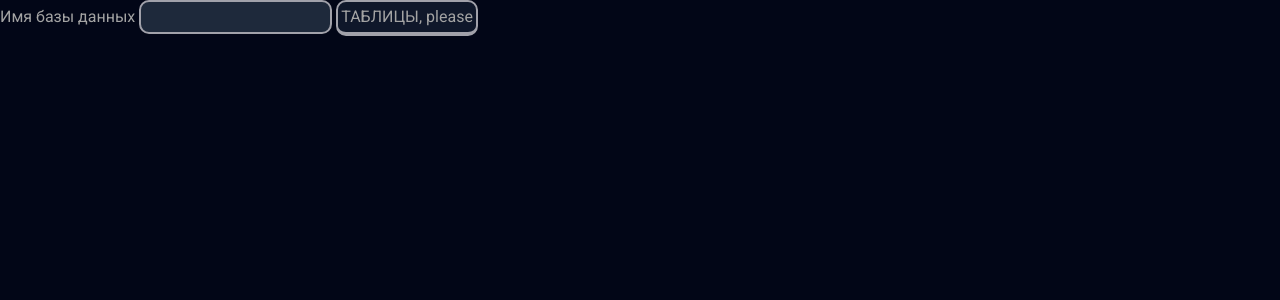
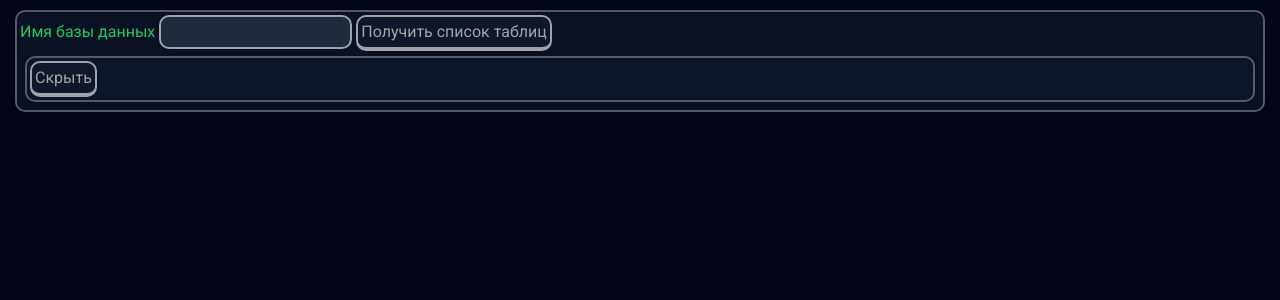
Before and after one commit to Minemaster656/dbexplorer, a Flask app: page / in a window 1280 px wide. Shown: the top 300 px of the page. Run offline with Flask 3, Linux system fonts and the light colour scheme.

Commit message:
вывод списка таблиц

```diff
--- a/static/css/style.css
+++ b/static/css/style.css
@@ -7,6 +7,7 @@
     --bgc1: #0f172a;
     --bgc2: #1e293b;
     --bgc3: #334155;
+    --bgc4: #475569;
     --brc: #a1a1aa;
     --brca: #3b82f6;
     --brcad: #2563eb;
@@ -16,7 +17,7 @@
 }
 
 body {
-  padding: 0;
+    padding: 5px 10px;
     margin: 0;
     background-color: var(--bgc0);
     color: var(--txtc0);
@@ -42,13 +43,15 @@ input[type="text"] {
 }
 
 button {
-  transition: 0.25s all ease-in;
+    transition: 0.1s all ease-in;
     border-radius: var(--bradius);
     background-color: var(--bgc1) !important;
     border: var(--bwidth) solid var(--brc);
     border-bottom-width: 4px;
     /* border-top-color: var(--brcad); */
     padding: 3px !important;
+    box-sizing: content-box;
+
     &:hover {
         transform: translateY(-1px) scale(1.01);
     }
@@ -57,10 +60,30 @@ button {
         border-color: var(--brca);
         background-color: var(--bgc3);
         box-shadow: 0 0 8px var(--brca);
-    transform: translateY(2px) scale(1) !important;
-    border-bottom-width: var(--bwidth);
-    border-top-width: 4px;
+        transform: translateY(1px) scale(1) scaleY(0.95) !important;
+        /* border-bottom-width: var(--bwidth); */
+        /* border-top-width: 4px; */
+        /* padding-top: 4px !important;
     border-top-color: var(--brca);
-    border-top-color: var(--brcad);
+    border-top-color: var(--brcad); */
     }
 }
+
+.panel {
+    border-radius: var(--bradius);
+    background-color: rgba(15, 23, 42, 0.7);
+    backdrop-filter: blur(10px);
+    border: var(--bwidth) solid rgba(161, 161, 170, 0.5);
+    padding: 3px;
+    box-shadow: 0 4px 6px rgba(0, 0, 0, 0.1);
+    margin: 5px;
+}
+#tables-tabs {
+    display: flex;
+    flex-direction: row;
+    flex-wrap: wrap;
+    gap: 5px;
+}
+.active-tab {
+    background-color: var(--bgc2) !important;
+}
--- a/templates/index.html
+++ b/templates/index.html
@@ -8,10 +8,20 @@
         <title>DBExplorer</title>
     </head>
     <body>
-    <div id="db-form">
-      <label for="db" class="tetx-green-500">Имя базы данных</label>
+        <div id="statusline" class="text-red-500"></div>
+        <div id="db-form" class="panel">
+            <div class="head">
+                <label for="db" class="text-green-500">Имя базы данных</label>
                 <input type="text" name="db" id="db-input" />
-      <button id="get-tables-btn">ТАБЛИЦЫ, please</button>
+                <button id="get-tables-btn">Получить список таблиц</button>
+            </div>
+            <div id="tables" class="panel">
+                <div class="head">
+                    <button id="tables-close-button">Скрыть</button>
+                    <div id="tables-tabs"></div>
+                </div>
+                <div id="table-info"></div>
+            </div>
         </div>
 
         <script src="/static/js/script.js"></script>
```
Also changed, not shown: static/js/script.js (+38 -5 lines). Lines whose indentation alone changed are shown as unchanged.
